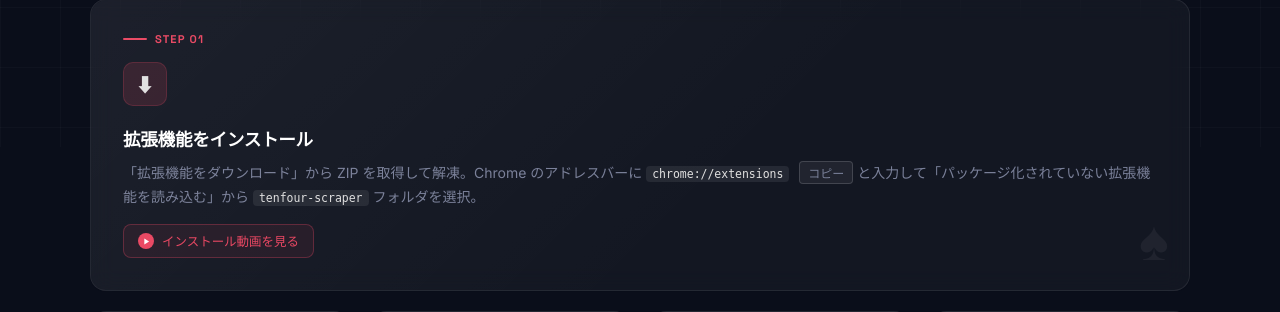
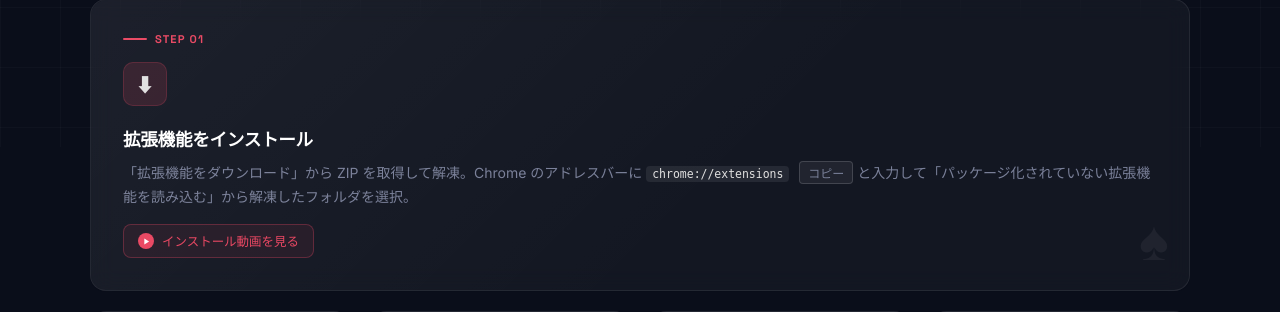
Before and after one commit to 9p96d9/GTO-, a Python web app: template templates/landing.html in a window 1280 px wide. Shown: the part 653-965 px from the top of the page. Run offline with Jinja, Linux system fonts and the light colour scheme; the template is opened without the code that fills it, so the values that code supplies are empty; some libraries are stand-ins or nearby versions.

Commit message:
fix: LP STEP01フォルダ名修正・ZIPファイル名をHandReporterに変更
Co-Authored-By: Claude Sonnet 4.6 <noreply@anthropic.com>

```diff
--- a/routes/pages.py
+++ b/routes/pages.py
@@ -264,7 +264,7 @@ async def download_extension():
         content=data,
         media_type="application/zip",
         headers={
-            "Content-Disposition": "attachment; filename=pokergto-extension-v2.2.0.zip",
+            "Content-Disposition": "attachment; filename=handreporter-extension-v2.2.0.zip",
             "Content-Length": str(len(data)),
         },
     )
--- a/templates/landing.html
+++ b/templates/landing.html
@@ -272,7 +272,7 @@
       <div class="step-desc">「拡張機能をダウンロード」から ZIP を取得して解凍。Chrome のアドレスバーに
         <code>chrome://extensions</code>
         <button class="copy-btn" onclick="navigator.clipboard.writeText('chrome://extensions').then(()=>{this.textContent='✓ コピー済';setTimeout(()=>this.textContent='コピー',1500)})">コピー</button>
-        と入力して「パッケージ化されていない拡張機能を読み込む」から <code>tenfour-scraper</code> フォルダを選択。
+        と入力して「パッケージ化されていない拡張機能を読み込む」から解凍したフォルダを選択。
       </div>
       <button class="video-toggle-btn" onclick="toggleVideo('step1-video', this)" aria-expanded="false">
         <span class="play-icon"><svg viewBox="0 0 7 8" fill="white"><polygon points="1,0.5 6.5,4 1,7.5"></polygon></svg></span>
```
